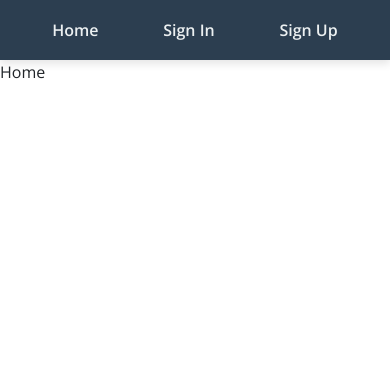
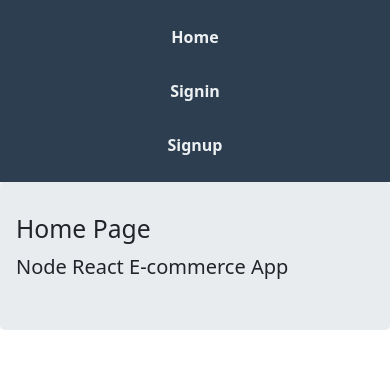
Before and after one commit to Douglous-Sobei/mern-stack-ecommerce, a React app in the folder ecommerce-frontend/: page / in a window 390 px wide. Built offline with nearby package versions, Linux system fonts and the light colour scheme.

Commit message:
shared components

```diff
--- a/ecommerce-frontend/package.json
+++ b/ecommerce-frontend/package.json
@@ -6,6 +6,7 @@
     "@testing-library/jest-dom": "^5.17.0",
     "@testing-library/react": "^13.4.0",
     "@testing-library/user-event": "^13.5.0",
+    "bootstrap": "^5.3.3",
     "react": "^18.3.1",
     "react-dom": "^18.3.1",
     "react-router-dom": "^6.23.1",
--- a/ecommerce-frontend/src/Routes.js
+++ b/ecommerce-frontend/src/Routes.js
@@ -1,13 +1,15 @@
+// src/AppRoutes.js
+import React from "react";
 import { BrowserRouter, Route, Routes } from "react-router-dom";
 import Signin from "./user/Signin";
 import SignUp from "./user/Signup";
 import Home from "./core/Home";
-import Navbar from "./core/Navbar";
+// import Navbar from "./core/Navbar";
+// import Layout from "./core/Layout";
 
 function AppRoutes() {
   return (
     <BrowserRouter>
-      <Navbar />
       <Routes>
         <Route path="/" element={<Home />} />
         <Route path="/signin" element={<Signin />} />
--- a/ecommerce-frontend/src/core/Home.js
+++ b/ecommerce-frontend/src/core/Home.js
@@ -1,5 +1,7 @@
 import React from "react";
+import Layout from "./Layout";
 
-const Home = () => <div>Home</div>;
-
+const Home = () => (
+  <Layout title="Home Page" description="Node React E-commerce App"></Layout>
+);
 export default Home;
--- /dev/null
+++ b/ecommerce-frontend/src/core/Layout.css
@@ -0,0 +1,26 @@
+/* src/core/Layout.css */
+
+/* Base styles */
+
+.main-content {
+  padding: 20px;
+}
+
+.title {
+  font-size: 24px;
+  font-weight: bold;
+  margin-bottom: 10px;
+}
+
+.description {
+  font-size: 16px;
+  color: #666;
+  margin-bottom: 20px;
+}
+
+.footer {
+  background-color: #333;
+  color: #fff;
+  text-align: center;
+  padding: 10px 0;
+}
--- /dev/null
+++ b/ecommerce-frontend/src/core/Layout.js
@@ -0,0 +1,23 @@
+// src/core/Layout.js
+import React from "react";
+import Navbar from "./Navbar";
+
+const Layout = ({
+  title = "Title",
+  description = "Description",
+  className,
+  children,
+}) => {
+  return (
+    <div>
+      <Navbar />
+      <div className="jumbotron">
+        <h2>{title}</h2>
+        <p className="lead">{description}</p>
+      </div>
+      <div className={className}>{children}</div>
+    </div>
+  );
+};
+
+export default Layout;
--- a/ecommerce-frontend/src/core/Navbar.css
+++ b/ecommerce-frontend/src/core/Navbar.css
@@ -14,13 +14,14 @@ nav {
 nav ul {
   list-style-type: none;
   display: flex;
-  justify-content: space-around;
+  justify-content: space-between; /* Space-between for better spacing on larger screens */
   margin: 0;
   padding: 0;
+  flex-wrap: wrap; /* Allow wrapping on smaller screens */
 }
 
 nav ul li {
-  margin: 0;
+  margin: 0 10px; /* Add horizontal margin for spacing */
 }
 
 nav ul li .nav-link {
@@ -36,3 +37,18 @@ nav ul li .nav-link:hover {
   background-color: #3498db; /* Bright blue for hover effect */
   color: #fff; /* White color for text on hover */
 }
+
+@media (max-width: 768px) {
+  nav ul {
+    flex-direction: column; /* Stack links vertically on small screens */
+    align-items: center; /* Center align links */
+  }
+
+  nav ul li {
+    margin: 5px 0; /* Adjust vertical margin for small screens */
+  }
+
+  nav ul li .nav-link {
+    padding: 10px 20px; /* Increase padding for better touch targets on mobile */
+  }
+}
--- a/ecommerce-frontend/src/core/Navbar.js
+++ b/ecommerce-frontend/src/core/Navbar.js
@@ -1,3 +1,4 @@
+// src/core/Navbar.js
 import React from "react";
 import { Link } from "react-router-dom";
 import "./Navbar.css";
@@ -13,12 +14,12 @@ const Navbar = () => {
         </li>
         <li className="nav-item">
           <Link className="nav-link" to="/signin">
-            Sign In
+            Signin
           </Link>
         </li>
         <li className="nav-item">
           <Link className="nav-link" to="/signup">
-            Sign Up
+            Signup
           </Link>
         </li>
       </ul>
--- a/ecommerce-frontend/src/index.js
+++ b/ecommerce-frontend/src/index.js
@@ -1,6 +1,7 @@
 import React from "react";
 import ReactDOM from "react-dom/client";
 import AppRoutes from "./Routes";
+import "bootstrap/dist/css/bootstrap.min.css";
 
 const root = ReactDOM.createRoot(document.getElementById("root"));
 root.render(
--- a/ecommerce-frontend/src/user/Signin.js
+++ b/ecommerce-frontend/src/user/Signin.js
@@ -1,5 +1,10 @@
 import React from "react";
+import Layout from "../core/Layout";
 
-const Signin = () => <div>Signin</div>;
-
+const Signin = () => (
+  <Layout
+    title="Signin"
+    description="Signin toNode React E-commerce App"
+  ></Layout>
+);
 export default Signin;
--- a/ecommerce-frontend/src/user/Signup.js
+++ b/ecommerce-frontend/src/user/Signup.js
@@ -1,5 +1,10 @@
 import React from "react";
+import Layout from "../core/Layout";
 
-const Signup = () => <div>Signup</div>;
-
+const Signup = () => (
+  <Layout
+    title="Signup"
+    description="Signup toNode React E-commerce App"
+  ></Layout>
+);
 export default Signup;
```
Also changed, not shown: 1 other file.
